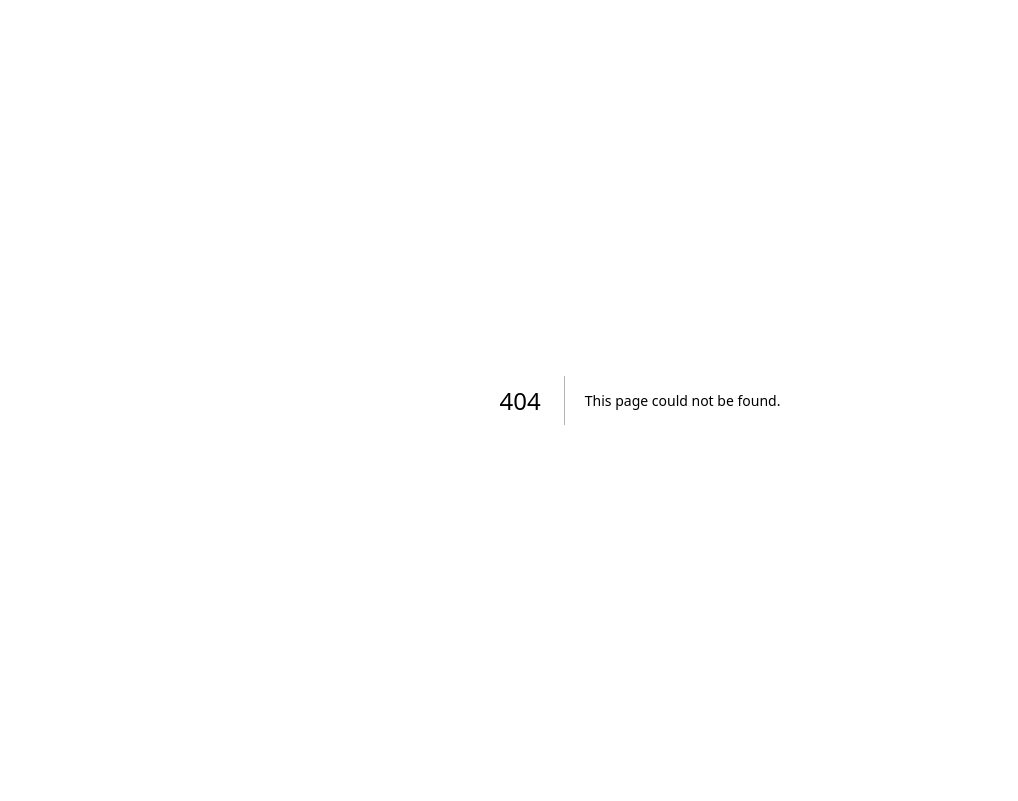
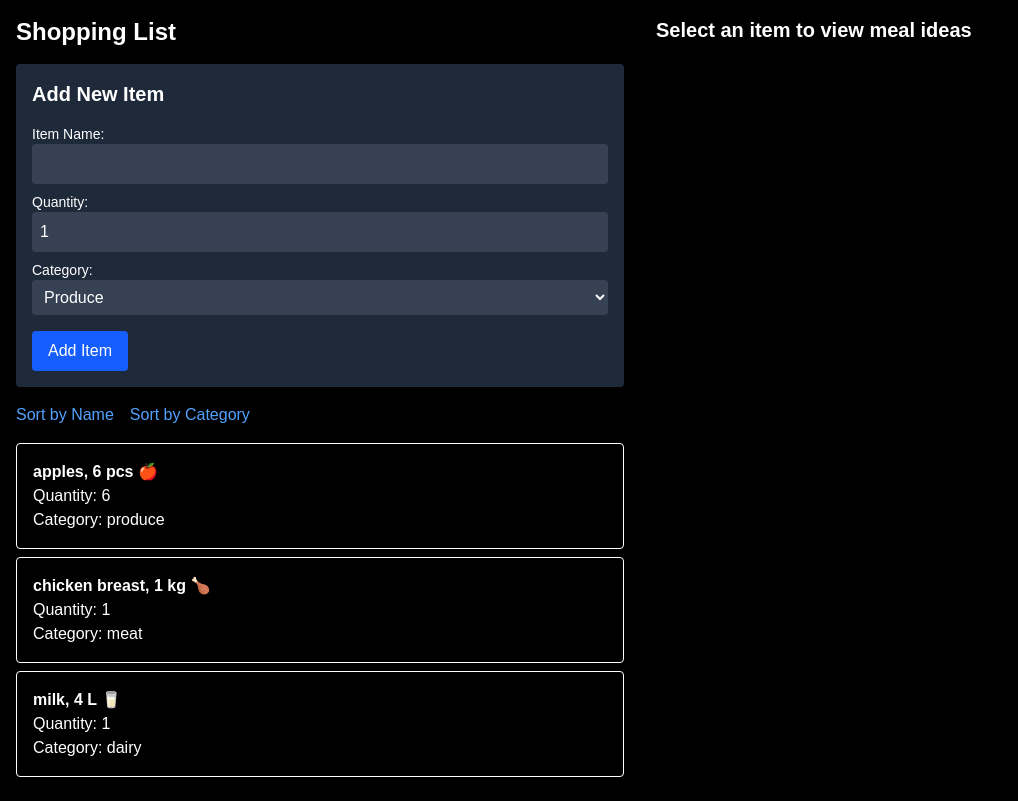
Before and after one commit to Parminder0/cprg306-assignments, a Next.js app: page /week-8 in a window 1280 px wide. Before the commit this address had no page. Shown: the whole page, without its empty margins (0-1018 px from the left). Built offline with nearby package versions, Linux system fonts and the light colour scheme.

Commit message:
✅ Week 8 Assignment - Meal Ideas API Integration

```diff
--- a/app/page.js
+++ b/app/page.js
@@ -42,6 +42,11 @@ export default function Page() {
             <span className="text-blue-500 hover:underline">Week 7</span>
           </Link>
         </li>
+        <li>
+          <Link href="/week-8">
+            <span className="text-blue-500 hover:underline">Week 8</span>
+          </Link>
+        </li>
       </ul>
     </main>
   );
--- /dev/null
+++ b/app/week-8/item-list.js
@@ -0,0 +1,28 @@
+'use client';
+
+import { useState } from 'react';
+import Item from './item';
+
+export default function ItemList({ items, onItemSelect }) {
+  const [sortBy, setSortBy] = useState('name');
+
+  const sortedItems = [...items].sort((a, b) => {
+    if (sortBy === 'name') return a.name.localeCompare(b.name);
+    if (sortBy === 'category') return a.category.localeCompare(b.category);
+    return 0;
+  });
+
+  return (
+    <div>
+      <div className="flex gap-4 mb-4">
+        <button onClick={() => setSortBy('name')} className="text-blue-400">Sort by Name</button>
+        <button onClick={() => setSortBy('category')} className="text-blue-400">Sort by Category</button>
+      </div>
+      <ul>
+        {sortedItems.map((item, index) => (
+          <Item key={index} {...item} onSelect={onItemSelect} />
+        ))}
+      </ul>
+    </div>
+  );
+}
--- /dev/null
+++ b/app/week-8/item.js
@@ -0,0 +1,20 @@
+'use client';
+
+export default function Item({ name, quantity, category, onSelect }) {
+  function handleClick() {
+    if (onSelect) {
+      onSelect(name);
+    }
+  }
+
+  return (
+    <li
+      onClick={handleClick}
+      className="border p-4 my-2 rounded cursor-pointer hover:bg-gray-800"
+    >
+      <p className="font-bold">{name}</p>
+      <p>Quantity: {quantity}</p>
+      <p>Category: {category}</p>
+    </li>
+  );
+}
--- /dev/null
+++ b/app/week-8/items.json
@@ -0,0 +1,20 @@
+[
+  {
+    "id": "1h2GJKH12gkHG31h1H",
+    "name": "milk, 4 L 🥛",
+    "quantity": 1,
+    "category": "dairy"
+  },
+  {
+    "id": "9k2JLK23lkjsdf923",
+    "name": "chicken breast, 1 kg 🍗",
+    "quantity": 1,
+    "category": "meat"
+  },
+  {
+    "id": "0adfkjas0dfjw9023",
+    "name": "apples, 6 pcs 🍎",
+    "quantity": 6,
+    "category": "produce"
+  }
+]
--- /dev/null
+++ b/app/week-8/meal-ideas.js
@@ -0,0 +1,40 @@
+'use client';
+import { useEffect, useState } from 'react';
+
+async function fetchMealIdeas(ingredient) {
+  const response = await fetch(
+    `https://www.themealdb.com/api/json/v1/1/filter.php?i=${ingredient}`
+  );
+  const data = await response.json();
+  return data.meals || [];
+}
+
+export default function MealIdeas({ ingredient }) {
+  const [meals, setMeals] = useState([]);
+
+  useEffect(() => {
+    async function loadMealIdeas() {
+      if (!ingredient) return;
+      const fetchedMeals = await fetchMealIdeas(ingredient);
+      setMeals(fetchedMeals);
+    }
+    loadMealIdeas();
+  }, [ingredient]);
+
+  return (
+    <div>
+      <h2 className="text-xl font-bold mb-2">
+       {ingredient ? `Meal Ideas for "${ingredient}"` : "Select an item to view meal ideas"}
+      </h2>
+
+    <ul className="space-y-2">
+        {meals.map((meal) => (
+          <li key={meal.idMeal} className="border p-2 rounded">
+            <p className="font-semibold">{meal.strMeal}</p>
+            <img src={meal.strMealThumb} alt={meal.strMeal} className="w-40 mt-2" />
+          </li>
+        ))}
+      </ul>
+    </div>
+  );
+}
--- /dev/null
+++ b/app/week-8/new-item.js
@@ -0,0 +1,72 @@
+'use client';
+
+import { useState } from 'react';
+
+export default function NewItem({ onAddItem }) {
+  const [name, setName] = useState('');
+  const [quantity, setQuantity] = useState(1);
+  const [category, setCategory] = useState('produce');
+
+  function handleSubmit(e) {
+    e.preventDefault();
+    const newItem = {
+      id: Math.random().toString(36).substr(2, 9),
+      name: name.trim(),
+      quantity: parseInt(quantity),
+      category
+    };
+    onAddItem(newItem);
+    setName('');
+    setQuantity(1);
+    setCategory('produce');
+  }
+
+  return (
+    <form onSubmit={handleSubmit} className="bg-gray-800 text-white p-4 rounded shadow mb-4">
+      <h2 className="text-xl font-bold mb-4">Add New Item</h2>
+
+      <div className="mb-2">
+        <label className="block text-sm">Item Name:</label>
+        <input
+          value={name}
+          onChange={(e) => setName(e.target.value)}
+          className="w-full p-2 rounded bg-gray-700 text-white"
+          required
+        />
+      </div>
+
+      <div className="mb-2">
+        <label className="block text-sm">Quantity:</label>
+        <input
+          type="number"
+          value={quantity}
+          min="1"
+          max="20"
+          onChange={(e) => setQuantity(e.target.value)}
+          className="w-full p-2 rounded bg-gray-700 text-white"
+          required
+        />
+      </div>
+
+      <div className="mb-4">
+        <label className="block text-sm">Category:</label>
+        <select
+          value={category}
+          onChange={(e) => setCategory(e.target.value)}
+          className="w-full p-2 rounded bg-gray-700 text-white"
+        >
+          <option value="produce">Produce</option>
+          <option value="dairy">Dairy</option>
+          <option value="bakery">Bakery</option>
+          <option value="meat">Meat</option>
+          <option value="frozen">Frozen</option>
+          <option value="other">Other</option>
+        </select>
+      </div>
+
+      <button type="submit" className="bg-blue-600 hover:bg-blue-700 px-4 py-2 rounded">
+        Add Item
+      </button>
+    </form>
+  );
+}
--- /dev/null
+++ b/app/week-8/page.js
@@ -0,0 +1,39 @@
+'use client';
+
+import { useState } from 'react';
+import NewItem from './new-item';
+import ItemList from './item-list';
+import itemsData from './items.json';
+import MealIdeas from './meal-ideas';
+
+export default function Page() {
+  const [items, setItems] = useState(itemsData);
+  const [selectedItemName, setSelectedItemName] = useState('');
+
+  function handleAddItem(newItem) {
+    setItems([...items, newItem]);
+  }
+
+  function handleItemSelect(itemName) {
+    const cleaned = itemName
+      .split(',')[0]
+      .replace(/[^\w\s]/gi, '')
+      .trim()
+      .toLowerCase();
+
+    setSelectedItemName(cleaned);
+  }
+
+  return (
+    <main className="p-4 flex flex-col md:flex-row gap-8 bg-black min-h-screen text-white">
+      <div className="flex-1">
+        <h1 className="text-2xl font-bold mb-4">Shopping List</h1>
+        <NewItem onAddItem={handleAddItem} />
+        <ItemList items={items} onItemSelect={handleItemSelect} />
+      </div>
+      <div className="flex-1">
+        <MealIdeas ingredient={selectedItemName} />
+      </div>
+    </main>
+  );
+}
```
